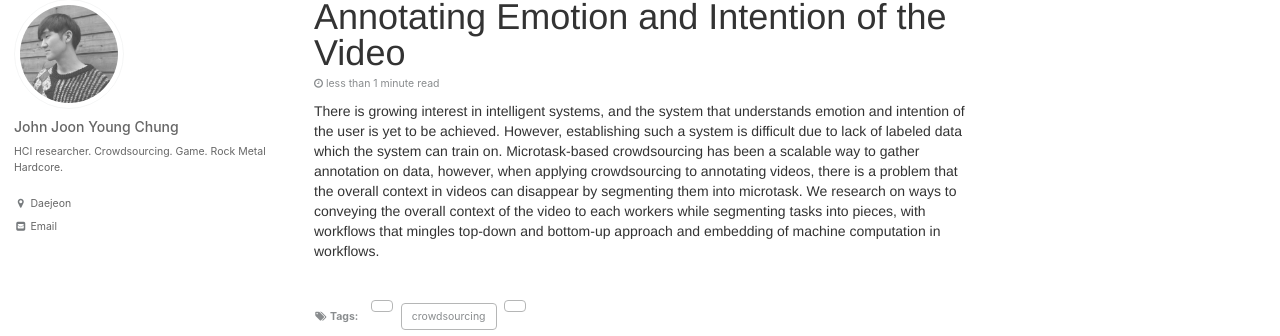
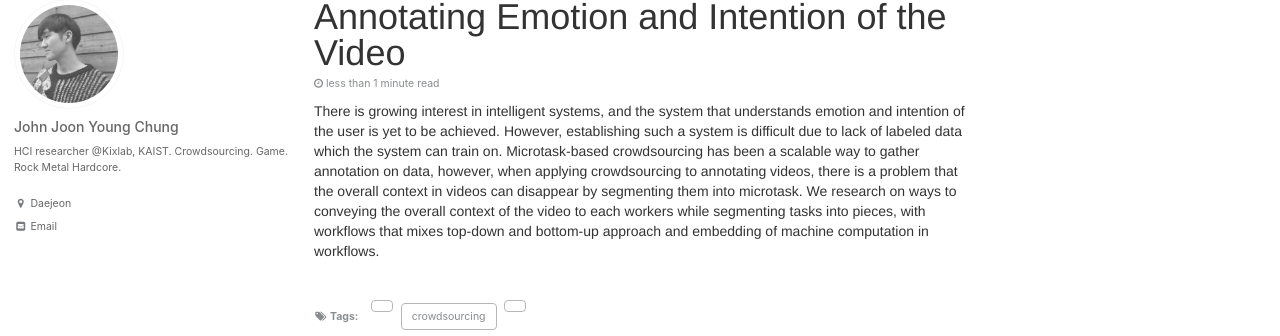
Before and after one commit to johnr0/johnr0.github.io, a Jekyll site: the page built from _posts/research/2018-02-09-Annotating Emotion and Intention for the Video.markdown, in a window 1280 px wide and 900 px high. Shown: the part 88-424 px from the top of the window. Built offline with Jekyll 4.4.1, drawn with Linux system fonts in a browser that asks for light colours.

Commit message:
personal

```diff
--- a/_config.yml
+++ b/_config.yml
@@ -12,7 +12,7 @@ locale                   : "en"
 title                    : "John Joon Young Chung"
 title_separator          : "-"
 name                     : "John Joon Young Chung"
-description              : "An amazing website."
+description              : "A website."
 url                      : # the base hostname & protocol for your site e.g. "https://mmistakes.github.io"
 baseurl                  : # the subpath of your site, e.g. "/blog"
 repository               : # GitHub username/repo-name e.g. "mmistakes/minimal-mistakes"
@@ -85,7 +85,7 @@ analytics:
 author:
   name             : "John Joon Young Chung"
   avatar           : "/assets/image/john.jpg"
-  bio              : "HCI researcher. Crowdsourcing. Game. Rock Metal Hardcore."
+  bio              : "HCI researcher @Kixlab, KAIST. Crowdsourcing. Game. Rock Metal Hardcore."
   location         : "Daejeon"
   email            : 'johnr0hol@gmail.com'
   uri              :
--- a/_layouts/home.html
+++ b/_layouts/home.html
@@ -15,7 +15,7 @@ layout: archive
 </div>
 </div>
 {% endfor %}
-<h3 class="archive__subtitle">Currently developing Game</h3>
+<!-- <h3 class="archive__subtitle">Currently developing Game</h3>
 
 {% for game in site.categories.game limit: 1 %}
 <div class="row">
@@ -27,4 +27,4 @@ layout: archive
   <h4 class="archive_item-title"><a href="{{domain}}/game/{{game.title}}">{{game.title}}</a></h4>
 </div>
 </div>
-{% endfor %}
+{% endfor %} -->
--- a/_posts/research/2018-02-09-Annotating Emotion and Intention for the Video.markdown
+++ b/_posts/research/2018-02-09-Annotating Emotion and Intention for the Video.markdown
@@ -7,4 +7,4 @@ tags:
   - crowdsourcing, video
 img: 2018-video-annotate.png
 ---
-There is growing interest in intelligent systems, and the system that understands emotion and intention of the user is yet to be achieved. However, establishing such a system is difficult due to lack of labeled data which the system can train on. Microtask-based crowdsourcing has been a scalable way to gather annotation on data, however, when applying crowdsourcing to annotating videos, there is a problem that the overall context in videos can disappear by segmenting them into microtask. We research on ways to conveying the overall context of the video to each workers while segmenting tasks into pieces, with workflows that mingles top-down and bottom-up approach and embedding of machine computation in workflows.
+There is growing interest in intelligent systems, and the system that understands emotion and intention of the user is yet to be achieved. However, establishing such a system is difficult due to lack of labeled data which the system can train on. Microtask-based crowdsourcing has been a scalable way to gather annotation on data, however, when applying crowdsourcing to annotating videos, there is a problem that the overall context in videos can disappear by segmenting them into microtask. We research on ways to conveying the overall context of the video to each workers while segmenting tasks into pieces, with workflows that mixes top-down and bottom-up approach and embedding of machine computation in workflows.
```
Also changed, not shown: 2 other files.
